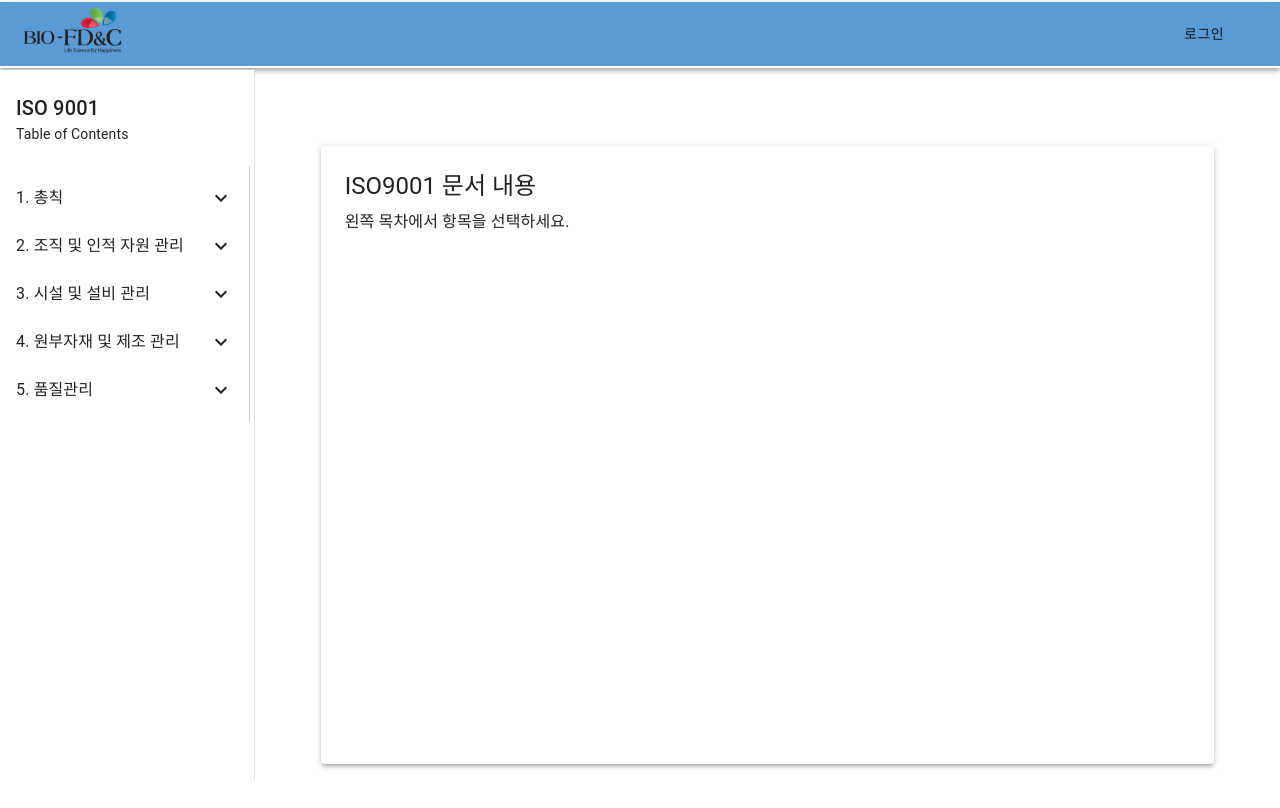
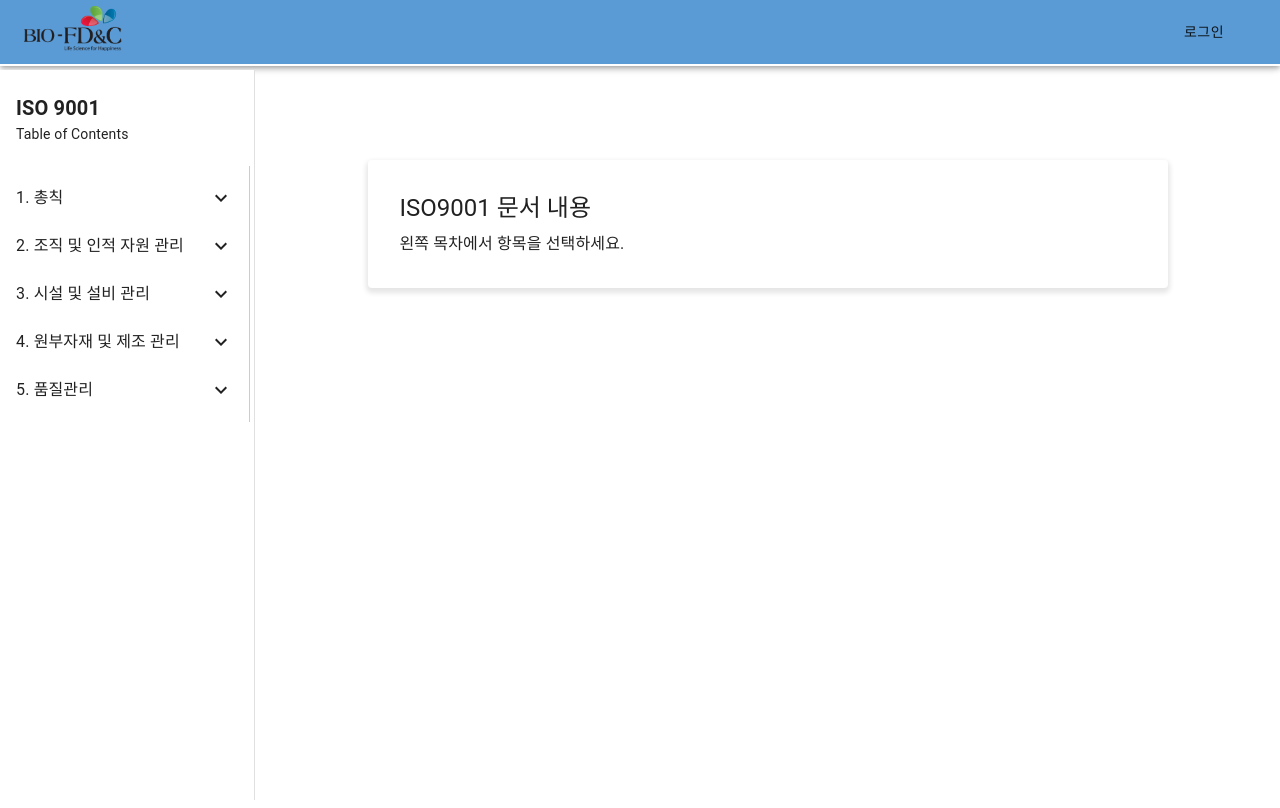
Before and after one commit to yangshoong/biofdnc-hub-fe, a React (Create React App) app: page /iso9001 in a window 1280 px wide. Shown: the top 808 px of the page. Built offline with nearby package versions, Linux system fonts and the light colour scheme.

Commit message:
상단 네비게이션 바 위치 고정

```diff
--- a/src/pages/iso9001/ISO9001Page.js
+++ b/src/pages/iso9001/ISO9001Page.js
@@ -5,12 +5,12 @@ import ISO9001TableOfContents from '../../features/iso9001/ui/ISO9001TableOfCont
 import ISO9001ContentDisplay from '../../features/iso9001/ui/ISO9001ContentDisplay';
 
 const drawerWidth = 255;
-const navbarHeight = 70; // 네비게이션 바의 높이, 실제 값에 맞게 조정하세요
+const navbarHeight = 70;
 
 const Root = styled('div')(({ theme }) => ({
-  display: 'flex', // 자식 요소들을 가로로 배치
-  height: `calc(100vh - ${navbarHeight + 80}px)`, // 전체 높이에서 네비게이션 바 높이와 추가 20px를 뺀 값
-  marginTop: `${navbarHeight}px`, // 네비게이션 바 높이만큼 상단 여백 추가
+  display: 'flex',
+  height: `calc(100vh - ${navbarHeight}px)`,
+  marginTop: `${navbarHeight}px`,
 }));
 
 const StyledDrawer = styled(Drawer)(({ theme }) => ({
@@ -19,28 +19,27 @@ const StyledDrawer = styled(Drawer)(({ theme }) => ({
   '& .MuiDrawer-paper': {
     width: drawerWidth,
     boxSizing: 'border-box',
+    position: 'fixed',
     top: `${navbarHeight}px`,
-    height: `calc(100% - ${navbarHeight + 20}px)`, // 20px 더 줄임
+    height: `calc(100% - ${navbarHeight}px)`,
     backgroundColor: theme.palette.background.default,
+    borderRight: `1px solid ${theme.palette.divider}`,
   },
 }));
 
 const Content = styled('main')(({ theme }) => ({
   flexGrow: 1,
-  padding: theme.spacing(1, 2), // 상하, 좌우 패딩을 더 줄임
-  display: 'flex',
-  justifyContent: 'center',
+  padding: theme.spacing(3),
   backgroundColor: theme.palette.background.default,
   overflowY: 'auto',
   height: '100%',
 }));
 
-const DocumentContent = styled(Paper)(({ theme }) => ({
-  width: '90%', // 80%에서 90%로 변경하여 좌우 여백을 줄임
-  maxWidth: 'none',
-  padding: theme.spacing(2), // 패딩을 줄임
-  backgroundColor: theme.palette.background.paper,
-  marginBottom: theme.spacing(2), // 하단 마진을 줄임
+const StyledPaper = styled(Paper)(({ theme }) => ({
+  padding: theme.spacing(3),
+  maxWidth: '800px',
+  margin: '0 auto',
+  boxShadow: '0 3px 5px 2px rgba(0, 0, 0, .1)',
 }));
 
 const ISO9001Page = () => {
@@ -56,7 +55,7 @@ const ISO9001Page = () => {
         <List>
           <ListItem>
             <ListItemText
-              primary={<Typography variant="h6">ISO 9001</Typography>}
+              primary={<Typography variant="h6" sx={{ fontWeight: 'bold' }}>ISO 9001</Typography>}
               secondary={<Typography variant="body2">Table of Contents</Typography>}
             />
           </ListItem>
@@ -66,9 +65,9 @@ const ISO9001Page = () => {
         </Box>
       </StyledDrawer>
       <Content>
-        <DocumentContent elevation={3}>
+        <StyledPaper>
           <ISO9001ContentDisplay selectedItem={selectedItem} />
-        </DocumentContent>
+        </StyledPaper>
       </Content>
     </Root>
   );
--- a/src/widgets/nav-bar/NavBar.css
+++ b/src/widgets/nav-bar/NavBar.css
@@ -4,9 +4,14 @@
   background-color: white;
 }
 
+body {
+  padding-top: 64px; /* AppBar의 기본 높이 */
+}
+
 .nav-bar {
   background-color: #0a2240;
   border-bottom: 2px solid white;
+  z-index: 1100; /* 다른 요소들 위에 표시되도록 z-index 설정 */
 }
 
 .nav-bar-toolbar {
--- a/src/widgets/nav-bar/NavBar.js
+++ b/src/widgets/nav-bar/NavBar.js
@@ -30,7 +30,7 @@ function NavBar() {
   return (
     <>
       <Box className="nav-bar-top-line" />
-      <AppBar position="static" className="nav-bar">
+      <AppBar position="fixed" className="nav-bar">
         <Toolbar className="nav-bar-toolbar">
           <Box className="nav-bar-logo-container">
             <Link to="/">
```
Also changed, not shown: src/features/iso9001/ui/ISO9001PageLayout.png (added).
